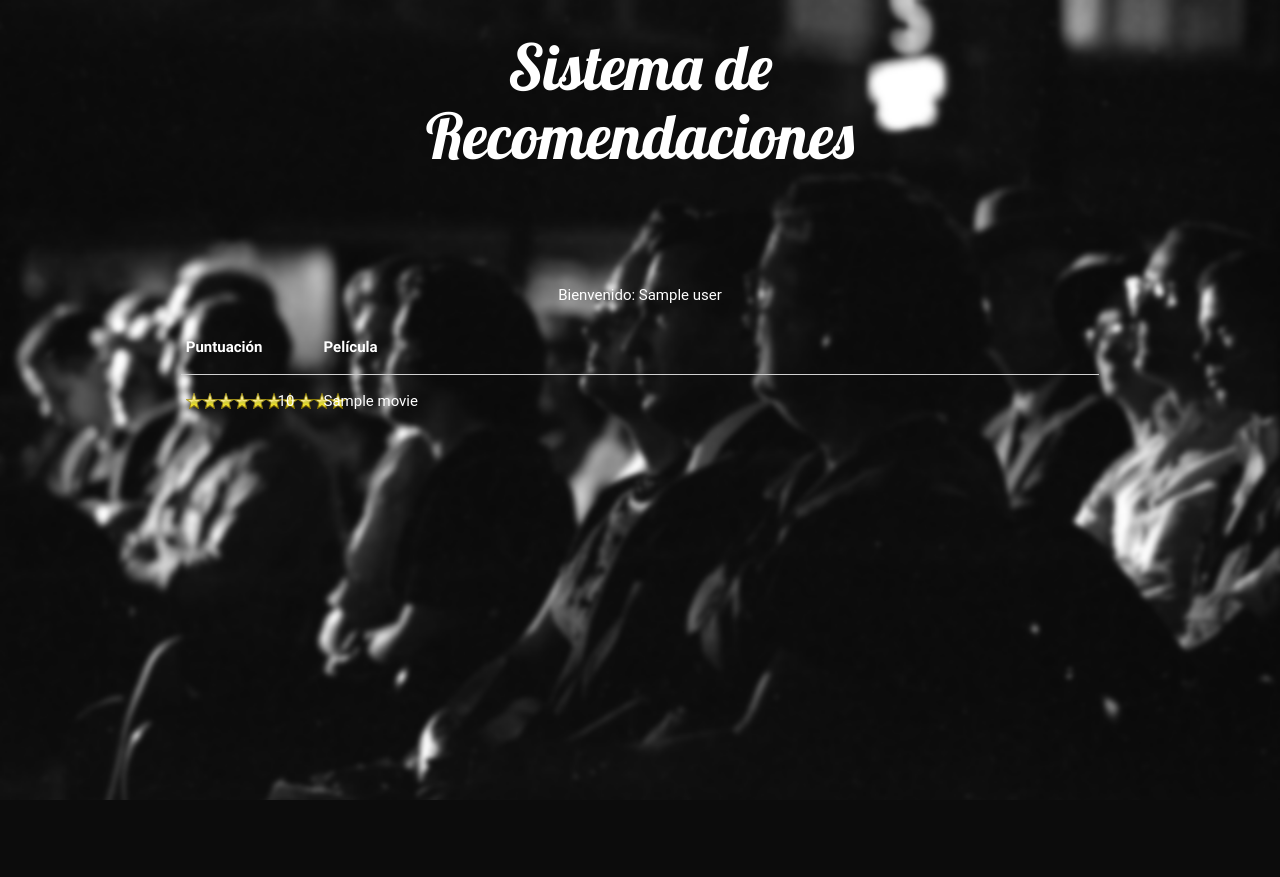
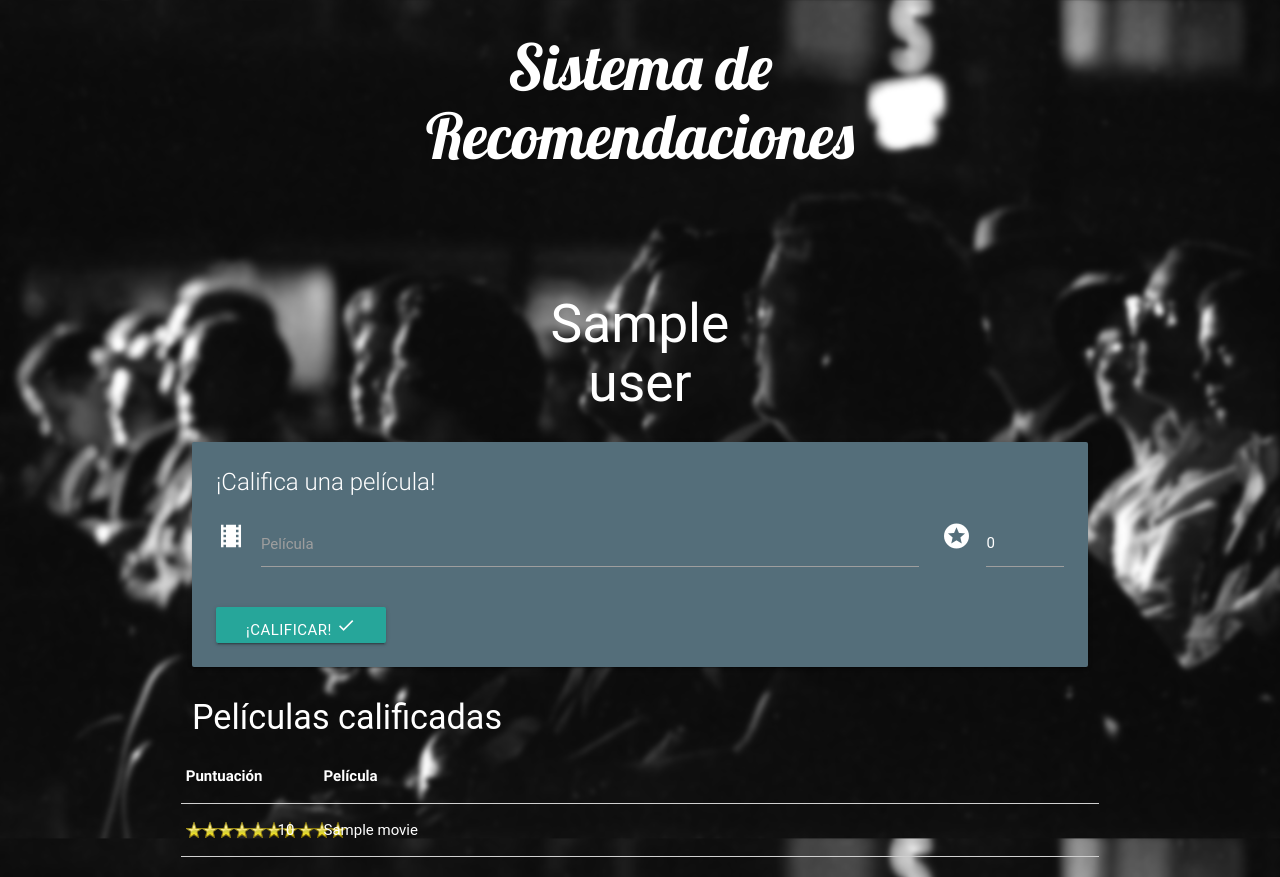
Before and after one commit to uson-ia/sistemas-de-recomendacion, a Flask app: template app/templates/movies.html in a window 1280 px wide. Before the commit the page ends 800 px from the top, so only its background shows below. Run offline with Flask 2, Linux system fonts and the light colour scheme; the template is opened without the code that fills it: most values are stand-ins (such as "Sample title", 1, 10 or a date in 2020); some libraries are stand-ins or nearby versions; some web fonts are replaced.

Commit message:
Añadido script de materialize y form para calificar

```diff
--- a/app/templates/index.html
+++ b/app/templates/index.html
@@ -11,6 +11,7 @@
         <link rel="stylesheet" href="https://cdnjs.cloudflare.com/ajax/libs/materialize/0.97.0/css/materialize.min.css">
         <!-- Compiled and minified JavaScript -->
         <script src="https://cdnjs.cloudflare.com/ajax/libs/materialize/0.97.0/js/materialize.min.js"></script>
+        <script src="http://ajax.googleapis.com/ajax/libs/jquery/2.0.2/jquery.min.js"></script>
     </head>
     <body>
         <div class="container">
@@ -26,7 +27,8 @@
                         <form action="/get-movies" method="post">
                             <div class="input-field offset-s4">
                                 <i class="material-icons prefix">perm_identity</i>
-                                <input id="nombre" type="text" class="validate" value="Tu nombre" name="username">
+                                <input id="nombre" type="text" class="validate" name="username">
+                                <label for="nombre">Tu nombre</label>
                                 <input type="submit" class="btn btn-default" value="Ver películas">
                             </div>
                         </form>
@@ -34,5 +36,6 @@
                 </div>
             </div>
         </div>
+        <script src="https://cdnjs.cloudflare.com/ajax/libs/materialize/0.97.0/js/materialize.min.js"></script>
     </body>
 </html>
--- a/app/templates/movies.html
+++ b/app/templates/movies.html
@@ -21,14 +21,57 @@
                 </div>
 
                 <div class="col s4 offset-s4" id="col-s4">
-                    <p align="center">
-                        Bienvenido: {{ data.user }}
-                    </p>
+                    <h2 align="center">
+                        {{ data.user }}
+                    </h2>
                 </div>
 
+                <div class="col s12">
+                    <div class="card blue-grey darken-1">
+                        <form action="/" method="post">
+                        <div class="card-content white-text">
+                            <span class="card-title">¡Califica una película!</span>
+                            <div class="row">
+                                <div class="input-field col s10">
+                                    <i class="material-icons prefix">theaters</i>
+                                    <input id="icon_prefix" type="text" class="validate" name="moviename">
+                                    <label for="icon_prefix" class="active">Película</label>
+                                </div>
+                                <div class="input-field col s2 range-field">
+                                    <i class="material-icons prefix">stars</i>
+                                    <!-- <input id="icon_telephone" type="tel" class="validate"> -->
+                                    <!-- <label for="icon_telephone">Telephone</label> -->
+
+                                    <input id="score_prefix" type="number" step="0.5" min="0.0" max="5.0" value="0"
+                                           name="moviescore">
+                                    <!-- <label for="score_prefix" class="active">Calificación</label> -->
+
+                                </div>
+                            </div>
+                            <button type="submit" class="btn waves-effect waves-light" name="action">¡Calificar!
+                                <i class="material-icons">done</i>
+                            </button>
+                        </div>
+                        </form>
+                    </div>
+                </div>
+
+                <!-- <div class="card blue-grey darken-1"> -->
+                <!--     <div class="card-content white-text"> -->
+                <!--         <span class="card-title">Card Title</span> -->
+                <!--         <p>I am a very simple card. I am good at containing small bits of information. -->
+                <!--             I am convenient because I require little markup to use effectively.</p> -->
+                <!--     </div> -->
+                <!--     <div class="card-action"> -->
+                <!--         <a href="#">This is a link</a> -->
+                <!--         <a href="#">This is a link</a> -->
+                <!--     </div> -->
+                <!-- </div> -->
+
                 {% if data.movies is defined %}
+                <h4 class="col s12 header">Películas calificadas</h4>
                 <div class="panel panel-default">
-                    <table class="table table-hover">
+                    <table class="table bordered">
                         <colgroup>
                             <col span="1" style="width: 10%">
                             <col span="1" style="width: 5%">
@@ -62,5 +105,6 @@
 
          $('.stars').stars();
         </script>
+        <script src="https://cdnjs.cloudflare.com/ajax/libs/materialize/0.97.0/js/materialize.min.js"></script>
     </body>
 </html>
```
